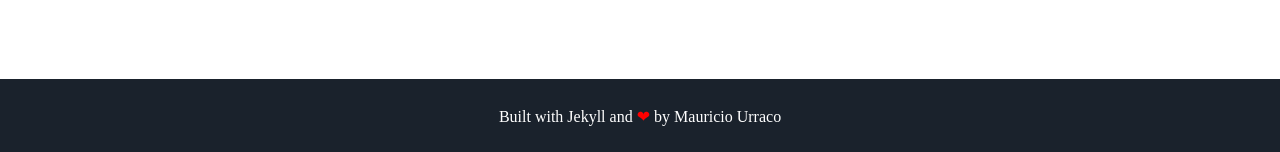
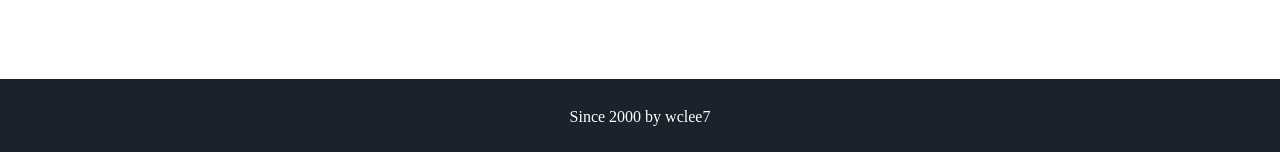
Before and after one commit to wclee7/wclee7.github.io, a Jekyll site: the page built from index.html, in a window 1280 px wide. Shown: the part 1517-1669 px from the top of the page. Built offline with Jekyll 4.4.1, drawn with Linux system fonts in a browser that asks for light colours; some web fonts are replaced.

Commit message:
commit added 4 header footer fix

```diff
--- a/_includes/footer.html
+++ b/_includes/footer.html
@@ -1,6 +1,6 @@
 <footer class="footer">
     <!-- <p>&copy; {{ site.username }}</p> -->
-    <p>Built with Jekyll and <span class="love">❤</span> by <a href="https://github.com/murraco">Mauricio Urraco</a></p>
+    <p>Since 2000 by <a href="https://github.com/wclee7">wclee7</a></p>
 </footer>
 <script src="//cdn.jsdelivr.net/particles.js/2.0.0/particles.min.js"></script>
 <script src="{{ '/assets/js/sweet-scroll.min.js' | prepend: site.baseurl }}"></script>
--- a/_includes/header.html
+++ b/_includes/header.html
@@ -5,11 +5,11 @@
         <span class="site-description">{{ site.user_title }}</span>
       </h1>
       <div class="header-icons">
-        <a aria-label="Send email" href="mailto:mauriurraco@gmail.com"><i class="icon fa fa-envelope"></i></a>
-        <a aria-label="My Instagram" target="_blank" href="https://www.instagram.com/mauriciourraco7"><i class="icon fa fa-instagram" aria-hidden="true"></i></a>
-        <a aria-label="My Facebook" target="_blank" href="https://www.facebook.com/mauricio.urraco"><i class="icon fa fa-facebook" aria-hidden="true"></i></a>
-        <a aria-label="My LinkedIn" target="_blank" href="https://www.linkedin.com/in/murraco"><i class="icon fa fa-linkedin-square" aria-hidden="true"></i></a>
-        <a aria-label="My Github" target="_blank" href="https://github.com/murraco"><i class="icon fa fa-github-alt" aria-hidden="true"></i></a>
+        <a aria-label="Send email" href="mailto:urlover@hanmail.net"><i class="icon fa fa-envelope"></i></a>
+        <a aria-label="My Instagram" target="_blank" href="https://www.instagram.com/ubsonice/"><i class="icon fa fa-instagram" aria-hidden="true"></i></a>
+        <a aria-label="My Facebook" target="_blank" href="https://www.facebook.com/puccagarubio"><i class="icon fa fa-facebook" aria-hidden="true"></i></a>
+        <a aria-label="My LinkedIn" target="_blank" href="https://www.linkedin.com/in/%EC%9A%B0%EC%B2%A0-%EC%9D%B4-5795661b5/"><i class="icon fa fa-linkedin-square" aria-hidden="true"></i></a>
+        <a aria-label="My Github" target="_blank" href="https://github.com/wclee7"><i class="icon fa fa-github-alt" aria-hidden="true"></i></a>
       </div>
       <div class="header-links">
         <!-- <a class="link" href="#about" data-scroll>About Me</a> -->
--- a/package.json
+++ b/package.json
@@ -6,7 +6,7 @@
   "scripts": {
     "test": "echo \"Error: no test specified\" && exit 1"
   },
-  "author": "Mauricio Urraco <mauriurraco@gmail.com>",
+  "author": "wclee <urlover@hanmail.net>",
   "license": "MIT",
   "dependencies": {
     "browser-sync": "^2.18.6",
```
